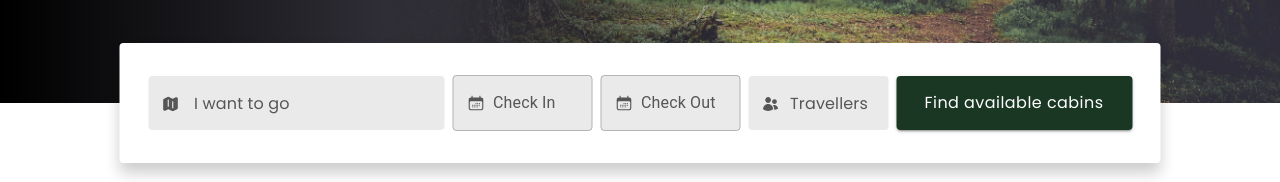
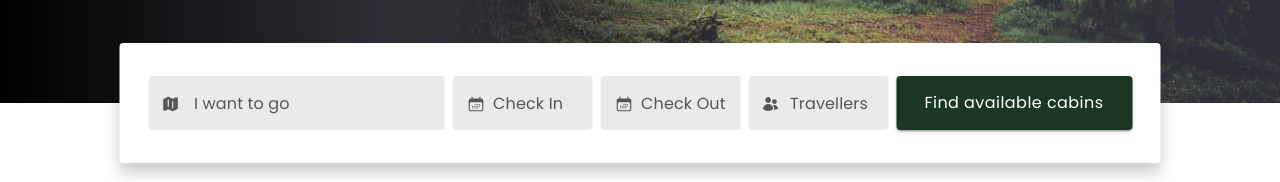
Before and after one commit to yevmot/UnwindCabins-TypeScript, a React (Create React App) app: page / in a window 1280 px wide. Shown: the part 480-662 px from the top of the page. Built offline with nearby package versions, Linux system fonts and the light colour scheme.

Commit message:
Created an overused datepicker component. Used

```diff
--- /dev/null
+++ b/src/components/datePicker/BasicDatePicker.tsx
@@ -0,0 +1,69 @@
+import { JSX } from 'react';
+import { LocalizationProvider, DatePicker } from '@mui/x-date-pickers';
+import { AdapterDateFns } from '@mui/x-date-pickers/AdapterDateFnsV3';
+import { de } from 'date-fns/locale/de';
+import Box from '@mui/material/Box';
+
+interface IIconLabelProps {
+    src: string;
+    alt?: string;
+    text: string;
+}
+
+interface IDatePickerProps extends IIconLabelProps {
+    value: Date | null;
+    onChange: (date: Date | null) => void;
+    minDate?: Date;
+    maxDate?: Date;
+  }
+
+const CalendarLabel = ({ src, alt = 'icon', text }: IIconLabelProps): JSX.Element => {
+  return (
+    <Box
+      sx={{
+        'display': 'flex',
+        'justifyContent': 'center',
+        'alignItems': 'center',
+        'gap': '8px',
+        'fontFamily': 'Poppins',
+        'fontSize': '16px',
+        'color': '#565656',
+      }}
+    >
+      <img src={src} alt={alt}/>
+      <span>{text}</span>
+    </Box>
+  );
+};
+
+export default function BasicDatePicker({
+  src,
+  alt,
+  text,
+  value,
+  onChange,
+  minDate = new Date(),
+  maxDate,
+}: IDatePickerProps): JSX.Element {
+  return (
+    <LocalizationProvider dateAdapter={AdapterDateFns} adapterLocale={de}>
+      <DatePicker className='date-picker'
+        value={value ?? null}
+        minDate={minDate}
+        maxDate={maxDate}
+        onChange={(date): void => onChange?.(date)}
+        label={
+          <CalendarLabel src={src} alt={alt} text={text}/>
+        }
+        sx={{
+          'width': '140px',
+          'height': '54px',
+          'backgroundColor': '#EAEAEA',
+          'borderRadius': '4px',
+          'fieldset': { border: 'none' },
+          '& input': { fontFamily: 'Poppins' },
+        }}
+      />
+    </LocalizationProvider>
+  );
+}
--- a/src/components/header/header-comps/header-search/HeaderSearch.tsx
+++ b/src/components/header/header-comps/header-search/HeaderSearch.tsx
@@ -2,28 +2,23 @@ import { JSX } from 'react';
 import SearchBtn from './search-button/SearchButton';
 import Location from './search-location/SearchLocation';
 import BasicSelect from './search-travellers/SearchTravellers';
-import { DatePickers } from './search-datepickers/DatePickers';
-import { DatePickerIn } from './search-datepickers/DatePickerIn';
-import { DatePickerOut } from './search-datepickers/DatePickerOut';
+import CheckInDate from './search-datepickers/CheckInDate';
+import CheckOutDate from './search-datepickers/CheckOutDate';
 import './headerSearch.css';
 // import './headerSearchMedia.css';
 import './search-datepickers/datePicker.css';
+import calendarIcon from './../../../../img/icons/calendar.svg';
 
 export const HeaderSearch = (): JSX.Element => {
   return (
     <div className="container form-container">
-      {/* <div className="form-container"> */}
       <div className="form">
         <Location />
-        <div className="date-pickers">
-          <DatePickerIn/>
-          <DatePickerOut/>
-        </div>
-        {/* <DatePickers /> */}
+        <CheckInDate/>
+        <CheckOutDate/>
         <BasicSelect />
         <SearchBtn />
       </div>
-      {/* </div> */}
     </div>
   );
 };
--- a/src/components/header/header-comps/header-search/search-button/SearchButton.tsx
+++ b/src/components/header/header-comps/header-search/search-button/SearchButton.tsx
@@ -4,7 +4,7 @@ import { JSX } from 'react';
 export default function SearchBtn(): JSX.Element {
   return (
     <BasicButton
-      onClick={(): void => alert('Clicked Form Button')}
+      onClick={(): void => console.log('Clicked Form Button')}
       variant='contained'
       sx={{
         width: '236px',
--- a/src/components/header/header-comps/header-search/search-datepickers/CalendarLabel.tsx
+++ /dev/null
@@ -1,16 +0,0 @@
-import { JSX } from 'react';
-
-type IconLabelProps = {
-    src?: string;
-    alt?: string;
-    text?: string;
-}
-
-export const CalendarLabel = ({ src, alt, text }: IconLabelProps): JSX.Element => {
-  return (
-    <>
-      <img src={src} alt={alt}/>
-      <span>{text}</span>
-    </>
-  );
-};
--- /dev/null
+++ b/src/components/header/header-comps/header-search/search-datepickers/CheckInDate.tsx
@@ -0,0 +1,20 @@
+import { JSX, useState } from 'react';
+import BasicDatePicker from './../../../../datePicker/BasicDatePicker';
+import calendarIcon from './../../../../../img/icons/calendar.svg';
+
+export default function CheckInDate(): JSX.Element {
+  const [selectedDate, setSelectedDate] = useState<Date | null>(null);
+
+  return (
+    <BasicDatePicker
+      value={selectedDate}
+      onChange={(date): void => {
+        setSelectedDate(date);
+        console.log('Check In date: ', date);
+      }
+      }
+      src={calendarIcon}
+      text='Check In'
+    />
+  );
+}
--- /dev/null
+++ b/src/components/header/header-comps/header-search/search-datepickers/CheckOutDate.tsx
@@ -0,0 +1,20 @@
+import { JSX, useState } from 'react';
+import BasicDatePicker from '../../../../datePicker/BasicDatePicker';
+import calendarIcon from './../../../../../img/icons/calendar.svg';
+
+export default function CheckOutDate(): JSX.Element {
+  const [selectedDate, setSelectedDate] = useState<Date | null>(null);
+
+  return (
+    <BasicDatePicker
+      value={selectedDate}
+      onChange={(date): void => {
+        setSelectedDate(date);
+        console.log('Check Out date: ', date);
+      }
+      }
+      src={calendarIcon}
+      text='Check Out'
+    />
+  );
+}
--- a/src/components/header/header-comps/header-search/search-datepickers/DatePickerIn.tsx
+++ /dev/null
@@ -1,23 +0,0 @@
-import { JSX } from 'react';
-import { LocalizationProvider, DatePicker } from '@mui/x-date-pickers';
-import { AdapterDateFns } from '@mui/x-date-pickers/AdapterDateFnsV3';
-import { de } from 'date-fns/locale/de';
-import calendar from './../../../../../img/icons/calendar.svg';
-import { CalendarLabel } from './CalendarLabel';
-
-export const DatePickerIn = (): JSX.Element => {
-  return (
-    <LocalizationProvider dateAdapter={AdapterDateFns} adapterLocale={de}>
-      <div className="date-wrapper">
-        <DatePicker
-          minDate={new Date()}
-          label={
-            <div className='icon-label'>
-              <CalendarLabel src={calendar} alt='Calendar Img' text='Check In'/>
-            </div>
-          }
-        />
-      </div>
-    </LocalizationProvider>
-  );
-};
--- a/src/components/header/header-comps/header-search/search-datepickers/DatePickerOut.tsx
+++ /dev/null
@@ -1,23 +0,0 @@
-import { FC, JSX } from 'react';
-import { LocalizationProvider, DatePicker } from '@mui/x-date-pickers';
-import { AdapterDateFns } from '@mui/x-date-pickers/AdapterDateFnsV3';
-import { de } from 'date-fns/locale/de';
-import calendar from './../../../../../img/icons/calendar.svg';
-import { CalendarLabel } from './CalendarLabel';
-
-export const DatePickerOut= (): JSX.Element => {
-  return (
-    <LocalizationProvider dateAdapter={AdapterDateFns} adapterLocale={de}>
-      <div className="date-wrapper">
-        <DatePicker
-          minDate={new Date()}
-          label={
-            <div className='icon-label'>
-              <CalendarLabel src={calendar} alt='Calendar Img' text='Check Out'/>
-            </div>
-          }
-        />
-      </div>
-    </LocalizationProvider>
-  );
-};
--- a/src/components/header/header-comps/header-search/search-datepickers/datePicker.css
+++ b/src/components/header/header-comps/header-search/search-datepickers/datePicker.css
@@ -1,30 +1,8 @@
-.date-pickers {
-  display: flex;
-  gap: 8px;
-}
-.date-wrapper{
-    position: relative;
-    width: 140px;
-    background-color: #EAEAEA;
-    border-radius: 4px;
-}
-.date-wrapper button{
+.date-picker button{
     position: absolute;
-    opacity: 0;
     left: 0;
     width: 100%;
     height: 100%;
     border-radius: 0;
+    opacity: 0;
 }
-.date-wrapper input {
-    font-family: 'Poppins';
-}
-.icon-label {
-    display: flex;
-    justify-content: center;
-    align-items: center;
-    gap: 8px;
-}
-.date-wrapper span {
-    color: #565656
-}
--- a/src/components/header/header-comps/header-search/search-travellers/SearchTravellers.tsx
+++ b/src/components/header/header-comps/header-search/search-travellers/SearchTravellers.tsx
@@ -8,7 +8,7 @@ export default function Example(): JSX.Element {
 
   const handleChange = (event: SelectChangeEvent): void => {
     setValue(event.target.value);
-    alert(`now value is ${event.target.value}`);
+    console.log(`Value of travellers ${event.target.value}`);
   };
 
   return (
```
Also changed, not shown: src/components/header/header-comps/header-search/search-datepickers/DatePickers.tsx (deleted, +0 -13 lines).
